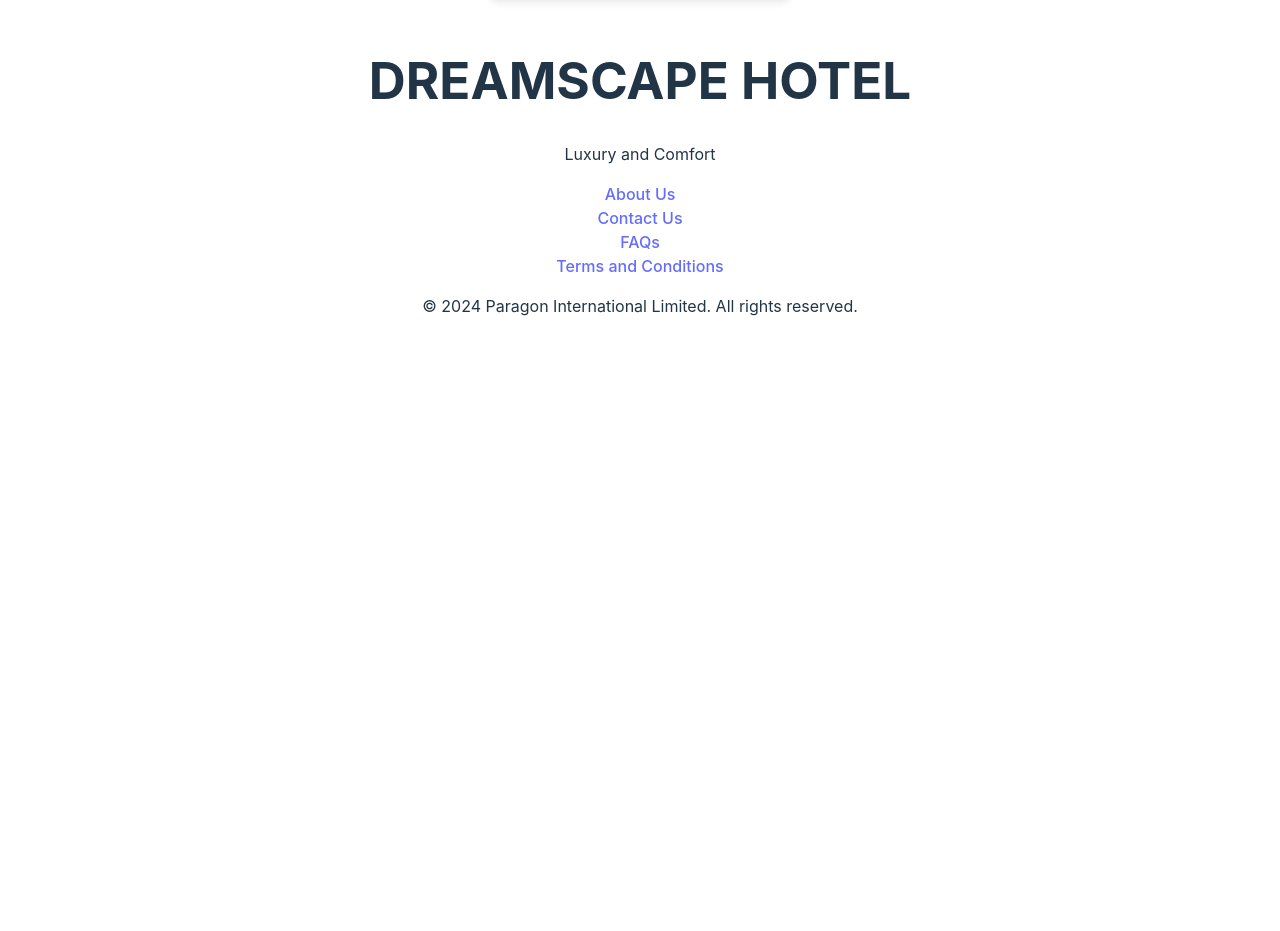
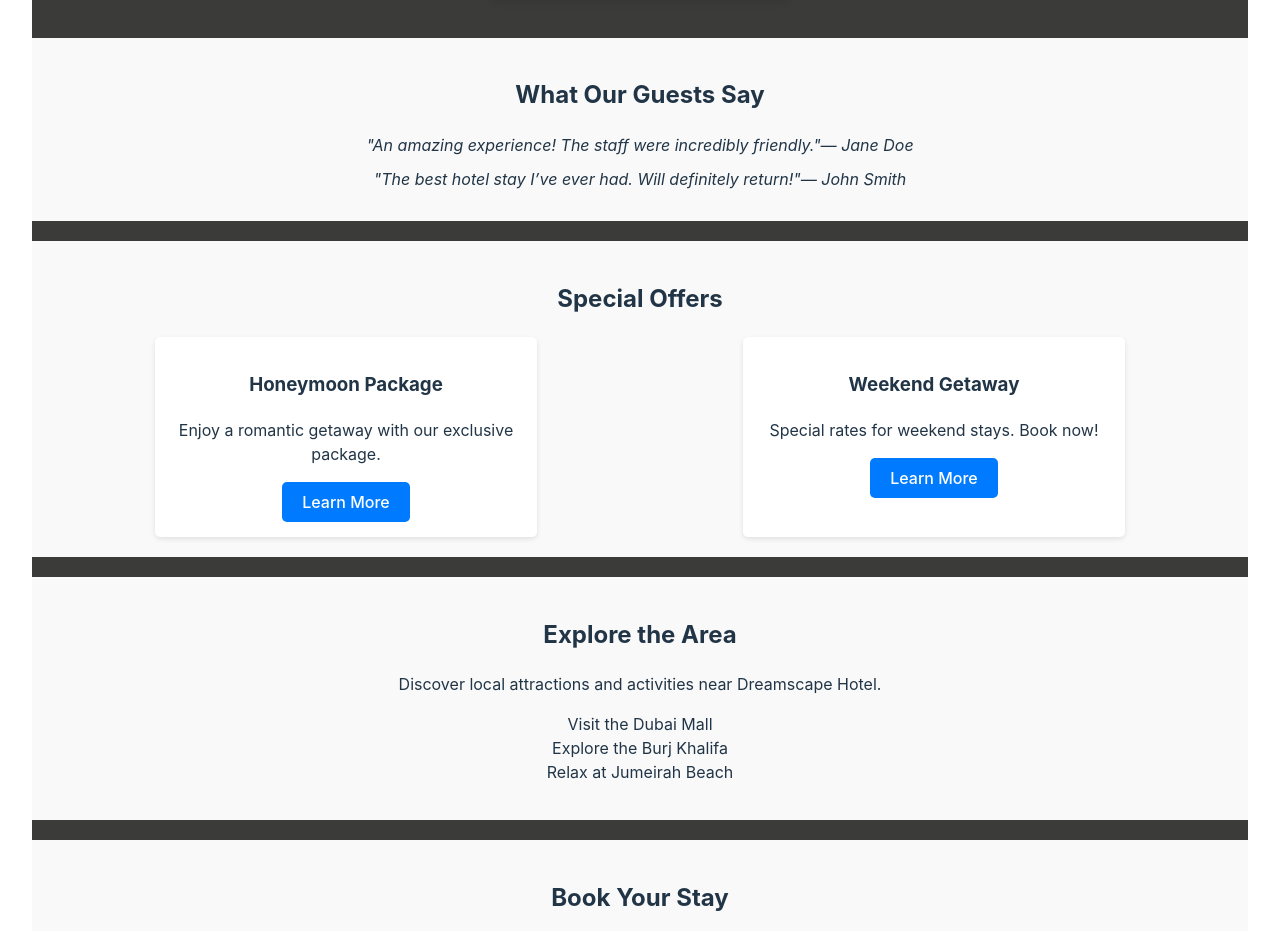
Before and after one commit to TshepoMadira/Hotel-Booking-App2, a React (Vite) app: page / in a window 1280 px wide. Shown: the part 1866-2797 px from the top of the page. Before the commit the page ends 2232 px from the top, so only its background shows below. Built offline with nearby package versions, Linux system fonts and the light colour scheme.

Commit message:
Added testimonial section

```diff
--- a/src/components/Homepage.jsx
+++ b/src/components/Homepage.jsx
@@ -2,13 +2,11 @@ import React from 'react';
 import './homepage.css';
 import { Link } from 'react-router-dom';
 
-
 const Homepage = () => {
   return (
     <div className="home-page">
-
       <header className="hero">
-  <img src="src\assets\Unique Dubai Honeymoon Hotels For Your Bucket List!.jpeg" alt="Dreamscape Hotel" className="hero-image" />
+        <img src="src\assets\Landmarks in America.jpeg" alt="Dreamscape Hotel" className="hero-image" />
         <div className="overlay">
           <h1>DREAMSCAPE HOTEL</h1>
           <p>Luxury and Comfort</p>
@@ -16,37 +14,76 @@ const Homepage = () => {
         </div>
       </header>
 
-
       <section className="features">
         <h2>Our Amenities</h2>
         <ul>
-          <li>
-            <i className="fas fa-wifi"></i>
-            <p>Free Wi-Fi</p>
-          </li>
-          <li>
-            <i className="fas fa-pool"></i>
-            <p>Outdoor Pool</p>
-          </li>
-          <li>
-            <i className="fas fa-gym"></i>
-            <p>Fitness Center</p>
-          </li>
-          <li>
-            <i className="fas fa-restaurant"></i>
-            <p>On-Site Restaurant</p>
-          </li>
+          <li><i className="fas fa-wifi"></i><p>Free Wi-Fi</p></li>
+          <li><i className="fas fa-pool"></i><p>Outdoor Pool</p></li>
+          <li><i className="fas fa-gym"></i><p>Fitness Center</p></li>
+          <li><i className="fas fa-restaurant"></i><p>On-Site Restaurant</p></li>
         </ul>
       </section>
+
       <section className="gallery">
         <h2>Our Gallery</h2>
         <div className="gallery-grid">
-          <img src="src\assets\Photo 6 of 9 in Hotel Koé Tokyo by Dwell.jpeg" alt="Hotel Room" />
-          <img src="src\assets\Hyatt Place Hotel Luoyang de BLVD _ Diseño de hoteles.jpeg" alt="Hotel Lobby" />
-          <img src="src\assets\images\Free  Hotels, Doorway, Red Background Images, Atmospheric Hotel Entrance On The Red Carpet Golden Background Material Photo Background PNG and Vectors.jpeg" alt="Hotel Pool" />
-          <img src="src\assets\images\Equinox Hotel New York __ Hotels in Heaven®.jpeg" alt="Hotel Restaurant" />
+          <img src="src/assets/Photo 6 of 9 in Hotel Koé Tokyo by Dwell.jpeg" alt="Hotel Room" />
+          <img src="src/assets/Hyatt Place Hotel Luoyang de BLVD _ Diseño de hoteles.jpeg" alt="Hotel Lobby" />
+          <img src="src\assets\QuartzScapes Regular Series Mariner Blue _ NPT Pool Finishes.jpeg" alt="Hotel Pool" />
+          <img src="src/assets/images/Equinox Hotel New York __ Hotels in Heaven®.jpeg" alt="Hotel Restaurant" />
         </div>
       </section>
+
+      {/* New Testimonials Section */}
+      <section className="testimonials">
+        <h2>What Our Guests Say</h2>
+        <div className="testimonial-carousel">
+          <blockquote>
+            "An amazing experience! The staff were incredibly friendly."
+            <cite>— Jane Doe</cite>
+          </blockquote>
+          <blockquote>
+            "The best hotel stay I’ve ever had. Will definitely return!"
+            <cite>— John Smith</cite>
+          </blockquote>
+        </div>
+      </section>
+
+      {/* New Special Offers Section */}
+      <section className="special-offers">
+        <h2>Special Offers</h2>
+        <div className="offer-cards">
+          <div className="offer-card">
+            <h3>Honeymoon Package</h3>
+            <p>Enjoy a romantic getaway with our exclusive package.</p>
+            <button className="btn btn-secondary">Learn More</button>
+          </div>
+          <div className="offer-card">
+            <h3>Weekend Getaway</h3>
+            <p>Special rates for weekend stays. Book now!</p>
+            <button className="btn btn-secondary">Learn More</button>
+          </div>
+        </div>
+      </section>
+
+      {/* New Location Highlights Section */}
+      <section className="location-highlights">
+        <h2>Explore the Area</h2>
+        <p>Discover local attractions and activities near Dreamscape Hotel.</p>
+        <ul>
+          <li>Visit the Dubai Mall</li>
+          <li>Explore the Burj Khalifa</li>
+          <li>Relax at Jumeirah Beach</li>
+        </ul>
+      </section>
+
+      {/* New Booking Section */}
+      <section className="booking-section">
+        <h2>Book Your Stay</h2>
+        <p>Ready to experience luxury and comfort? Book your stay today!</p>
+        <button className="btn btn-primary">Book Now</button>
+      </section>
+
       <footer className="footer">
         <div className="footer-content">
           <div className="footer-left">
--- a/src/components/homepage.css
+++ b/src/components/homepage.css
@@ -1,3 +1,7 @@
+.home-page{
+  background-color: #3b3b3a;
+}
+
 .hero {
     position: relative;
     text-align: center;
@@ -42,3 +46,49 @@
     border-radius: 8px;
     box-shadow: 0 4px 8px rgba(0, 0, 0, 0.1);
   }
+
+
+
+
+  .testimonials, .special-offers, .location-highlights, .booking-section {
+    padding: 20px;
+    background: #f9f9f9;
+    margin: 20px 0;
+  }
+
+  .testimonial-carousel blockquote {
+    margin: 10px 0;
+    font-style: italic;
+  }
+
+  .offer-cards {
+    display: flex;
+    justify-content: space-around;
+  }
+
+  .offer-card {
+    background: #fff;
+    padding: 15px;
+    border-radius: 5px;
+    box-shadow: 0 2px 5px rgba(0,0,0,0.1);
+    width: 30%;
+    text-align: center;
+  }
+
+  .location-highlights ul {
+    list-style-type: none;
+    padding: 0;
+  }
+
+  .booking-section {
+    text-align: center;
+  }
+
+  .btn-secondary {
+    background: #007BFF;
+    color: white;
+    border: none;
+    padding: 10px 20px;
+    border-radius: 5px;
+    cursor: pointer;
+  }
```
Also changed, not shown: src/assets/Landmarks in America.jpeg (added), src/assets/QuartzScapes Regular Series Mariner Blue _ NPT Pool Finishes.jpeg (added). Lines whose indentation alone changed are shown as unchanged.
